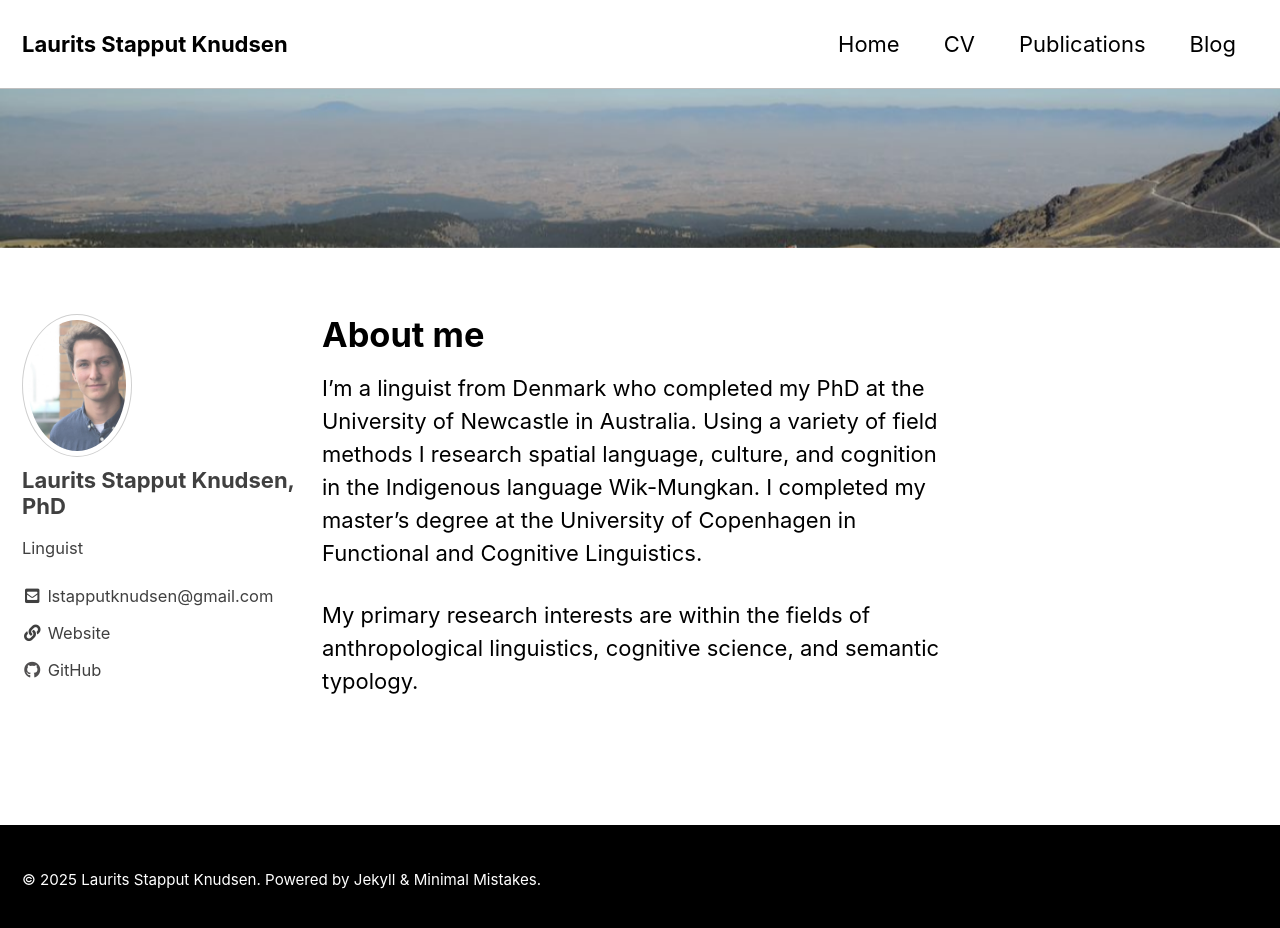
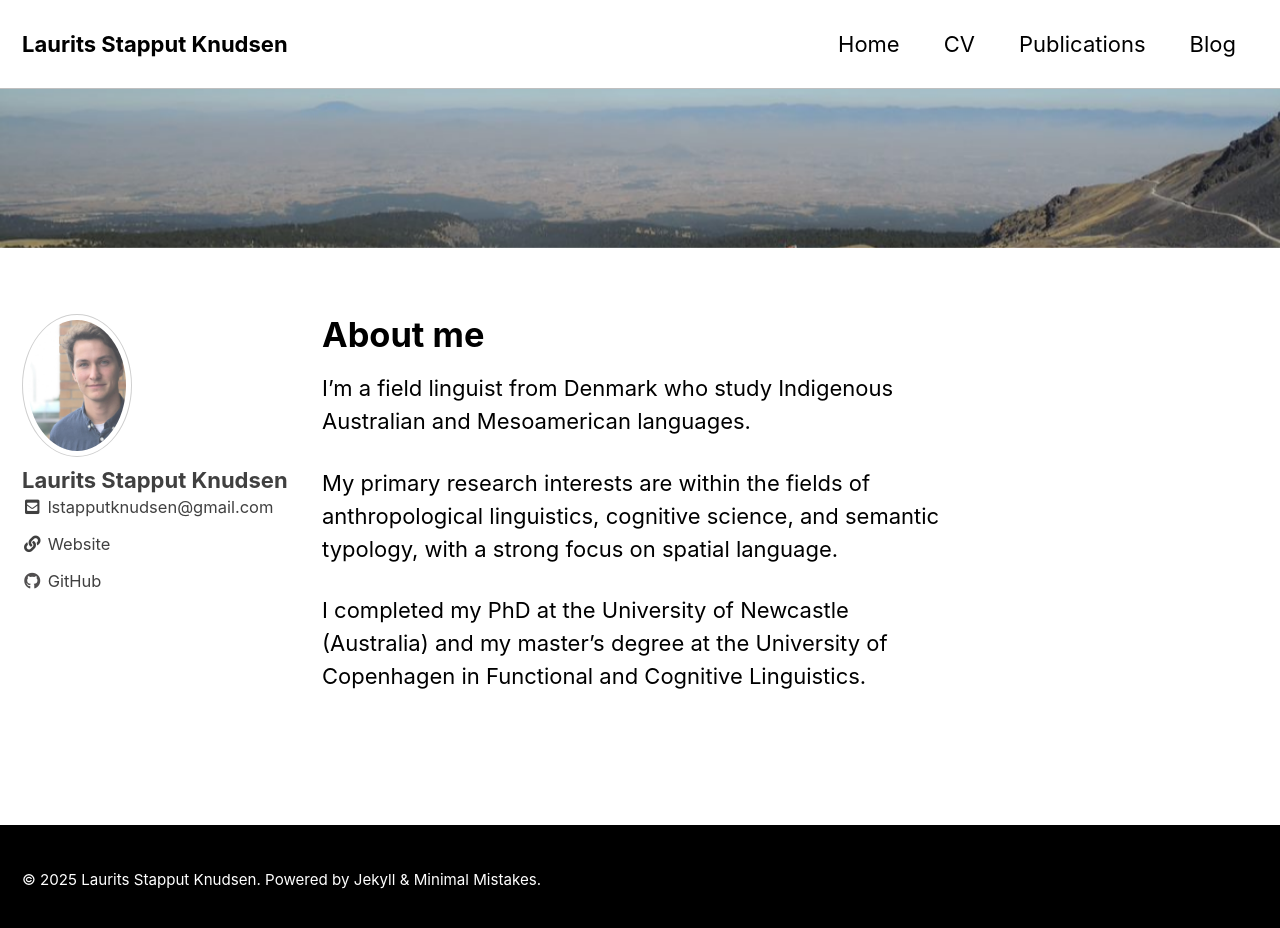
Before and after one commit to lstapputknudsen/lstapputknudsen.github.io, a Jekyll site: the page built from index.md, in a window 1280 px wide and 936 px high. Shown: the top 928 px of the window. Built offline with Jekyll 4.4.1, drawn with Linux system fonts in a browser that asks for light colours; cached includes are drawn as plain includes.

Commit message:
updated frontpage

```diff
--- a/_config.yml
+++ b/_config.yml
@@ -102,9 +102,9 @@ analytics:
 
 # Site Author
 author:
-  name             : "Laurits Stapput Knudsen, PhD"
+  name             : "Laurits Stapput Knudsen"
   avatar           : "/assets/images/laurits.jpg"
-  bio              : "Linguist"
+  #bio              : "Linguist"
   #email            :
   links:
     - label: "lstapputknudsen@gmail.com"
--- a/index.md
+++ b/index.md
@@ -9,6 +9,8 @@ permalink: /
 
 # About me
 
-I'm a linguist from Denmark who completed my PhD at the University of Newcastle in Australia. Using a variety of field methods I research spatial language, culture, and cognition in the Indigenous language Wik-Mungkan. I completed my master’s degree at the University of Copenhagen in Functional and Cognitive Linguistics.
+I'm a field linguist from Denmark who study Indigenous Australian and Mesoamerican languages.
 
-My primary research interests are within the fields of anthropological linguistics, cognitive science, and semantic typology.
+My primary research interests are within the fields of anthropological linguistics, cognitive science, and semantic typology, with a strong focus on spatial language.
+
+I completed my PhD at the University of Newcastle (Australia) and my master’s degree at the University of Copenhagen in Functional and Cognitive Linguistics.
```
Also changed, not shown: 1 other file.
